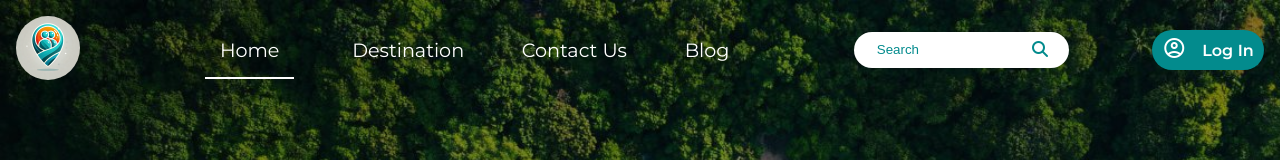
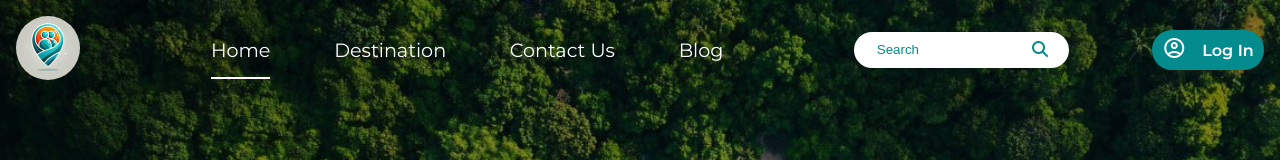
Before and after one commit to nidhibansal3105/webdev-series, a plain HTML site: page index.html in a window 1280 px wide. In both pictures the pointer is over the link "Home". Shown: the top 160 px of the page. Drawn offline with nearby package versions, Linux system fonts and the light colour scheme; a web font is replaced by a local one.

Commit message:
style.css

```diff
--- a/style.css
+++ b/style.css
@@ -70,7 +70,7 @@ a:hover{
 
 .sections a:hover{
     border-bottom : 2px solid white;
-    padding : 15px;
+    padding-bottom : 15px;
 }
 
 .search {
```
